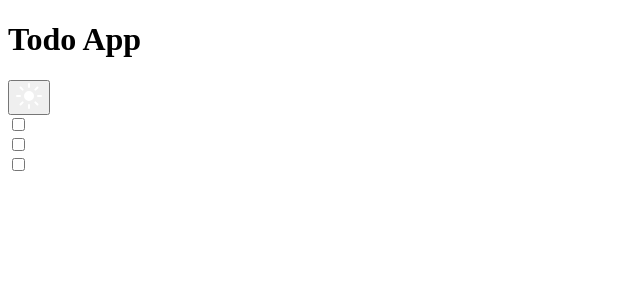
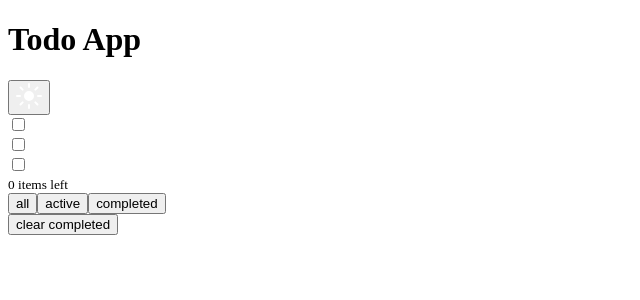
Before and after one commit to Yellow-May/React_Redux_Todo_App_With_Theme_Changer, a React (Create React App) app: page / in a window 1280 px wide. Shown: the top 300 px of the page, without its empty margins (0-640 px from the left). Built offline with nearby package versions, Linux system fonts and the light colour scheme.

Commit message:
- Elements structure added

```diff
--- a/src/components/Filters.tsx
+++ b/src/components/Filters.tsx
@@ -1,7 +1,25 @@
 import React from "react";
 
 const Filters = () => {
-	return <div></div>;
+	return (
+		<div className='filters-section'>
+			<small>{0} items left</small>
+			<div className='filters'>
+				<button className='btn btn-filter' title='view all'>
+					all
+				</button>
+				<button className='btn btn-filter' title='view active'>
+					active
+				</button>
+				<button className='btn btn-filter' title='view completed'>
+					completed
+				</button>
+			</div>
+			<button className='btn btn-filter' title='clear completed'>
+				clear completed
+			</button>
+		</div>
+	);
 };
 
 export default Filters;
```
